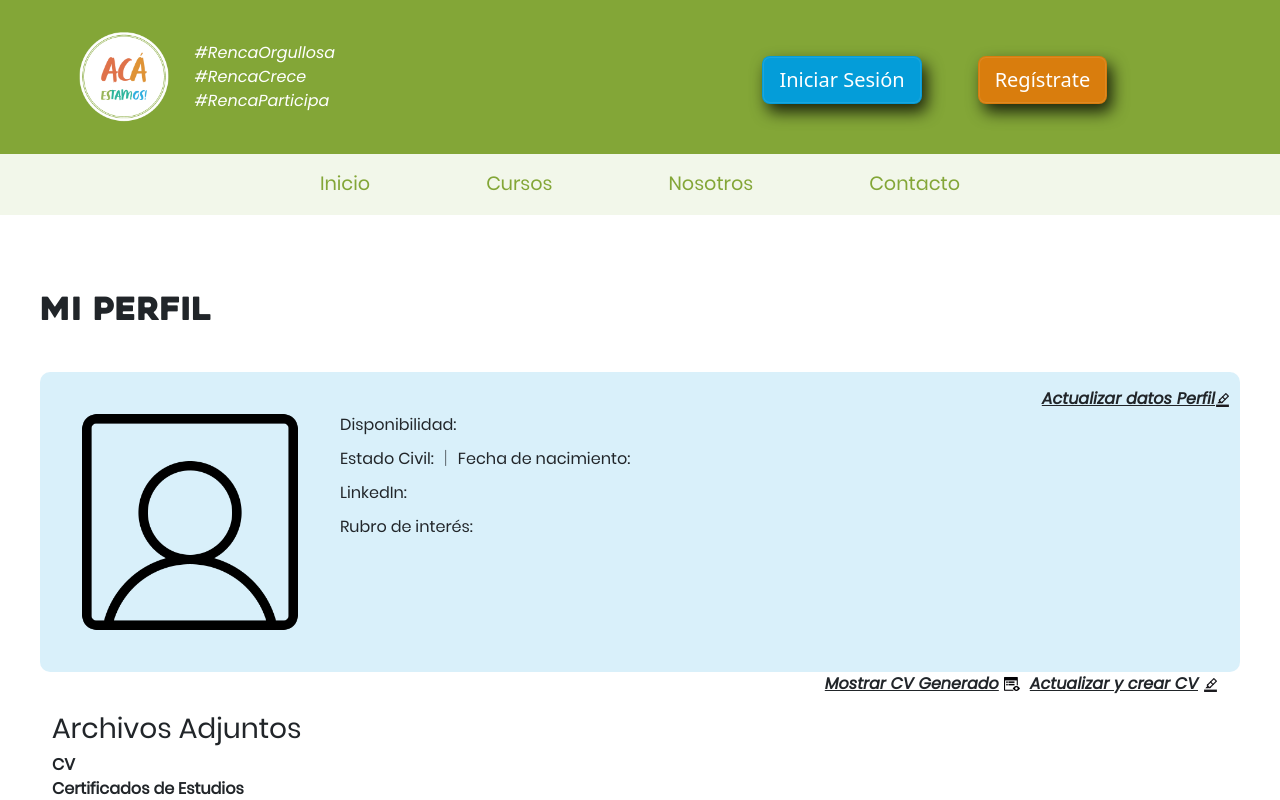
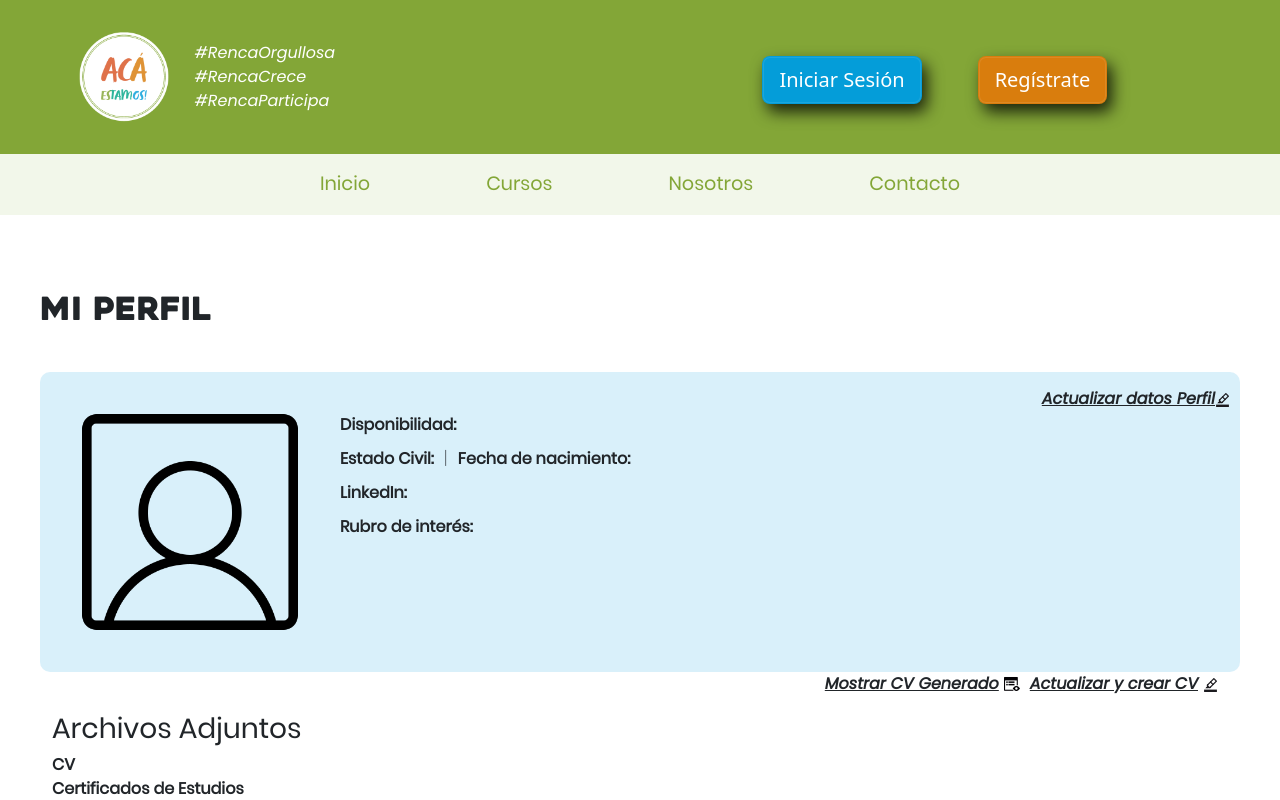
Before and after one commit to cxrlosarmando/Aca-Estamos-, a React (Vite) app in the folder acaestamos-front/: page /Perfil-Usuario in a window 1280 px wide. Shown: the top 800 px of the page. Built offline with nearby package versions, Linux system fonts and the light colour scheme; a web font is replaced by a local one.

Commit message:
arreglos varios

```diff
--- a/acaestamos-front/src/componentes/PagesEmpresas/EditInfoEmpresa/EditInfoEmpresa.jsx
+++ b/acaestamos-front/src/componentes/PagesEmpresas/EditInfoEmpresa/EditInfoEmpresa.jsx
@@ -45,7 +45,7 @@ const EditInfoEmpresa = () => {
                         <div className="col-5 firstColEdit" style={{ backgroundColor: "#D9D9D9" }}>
                             <div className="row container-fluid editItems p-2 justify-content-center" style={{ backgroundColor: "#03A688" }}>
                                 <div className="col-10">
-                                    <h5 className="itemsEdit">QUIENES SOMOS</h5>
+                                    <h5 className="itemsEdit">QUIÉNES SOMOS</h5>
                                 </div>
                                 <div className="col-1">
                                 <Link to="/Edit-Perfil-Empresa"><i className="fa-solid fa-pen-to-square fa-xl iconEmpresa"></i></Link>
--- a/acaestamos-front/src/componentes/PagesEmpresas/EditPerfilEmpresa/EditPerfilEmpresa.jsx
+++ b/acaestamos-front/src/componentes/PagesEmpresas/EditPerfilEmpresa/EditPerfilEmpresa.jsx
@@ -214,7 +214,7 @@ const EditPerfilEmpresa = () => {
                                         </select>
                                     </div>
                     <div className="mb-3">
-                      <label htmlFor="acerca-de" className="form-label">Quienes somos:</label>
+                      <label htmlFor="acerca-de" className="form-label">Quiénes somos:</label>
                       <input type="text" className="form-control" defaultValue={PerfilE && PerfilE.Acercade} onChange={(e) => setAcercade(e.target.value)} />
                     </div>
                     <div className="mb-3">
@@ -228,7 +228,7 @@ const EditPerfilEmpresa = () => {
                   </div>
                   <div className="col">
                     <div className="mb-3">
-                      <label htmlFor="correo" className="form-label">Correo Contacto:</label>
+                      <label htmlFor="correo" className="form-label">Correo de contacto:</label>
                       <input type="text" className="form-control" placeholder="correo@gmail.com" defaultValue={PerfilE && PerfilE.CorreoContacto} onChange={(e) => setCorreoContacto(e.target.value)} />
                     </div>
                     <div className="mb-3">
@@ -244,7 +244,7 @@ const EditPerfilEmpresa = () => {
                       <input type="text" className="form-control" placeholder="LinkedIn" defaultValue={PerfilE && PerfilE.LinkedIn} onChange={(e) => setLinkedIn(e.target.value)} />
                     </div>
                     <div className="mb-3">
-                      <label className="form-label">Adjuntar imagen de Empresa o logotipo:</label>
+                      <label className="form-label">Adjuntar imagen de empresa o logotipo:</label>
                       <input className="form-control" type="file" name="ImagenEmpresa" accept="image/png, image/jpeg" onChange={handleImagenEmpresaChange} />
                     </div>
                   </div>
--- a/acaestamos-front/src/componentes/PagesEmpresas/InfoEmpresa/InfoEmpresa.jsx
+++ b/acaestamos-front/src/componentes/PagesEmpresas/InfoEmpresa/InfoEmpresa.jsx
@@ -42,7 +42,7 @@ const InfoEmpresa = () => {
                         <div className="col-5 firstColE" style={{ backgroundColor: "#D9D9D9" }}>
                             <div className="row container-fluid containerItemsE p-2 justify-content-center" style={{ backgroundColor: "#03A688" }}>
                                 <div className="col-10">
-                                    <h5 className="itemsE">QUIENES SOMOS</h5>
+                                    <h5 className="itemsE">QUIÉNES SOMOS</h5>
                                 </div>
                             </div>
                             <div className="container-fluid infoEmpresa">
--- a/acaestamos-front/src/componentes/PagesEmpresas/PerfilEmpresa/PerfilEmpresa.jsx
+++ b/acaestamos-front/src/componentes/PagesEmpresas/PerfilEmpresa/PerfilEmpresa.jsx
@@ -40,8 +40,8 @@ const PerfilEmpresa = () => {
                         <div className="col-perfile2">
                             <h3 className="Nombre-perfile"> {PerfilE && PerfilE.NombreEmpresa}</h3>
                             <ul className="Elementos-perfile">
-                                <li><a>Correo: {PerfilE && PerfilE.Email}</a></li>
-                                <li><a>Descripción del perfil: {PerfilE && PerfilE.Acercade}</a></li>
+                                <li><a><b>Correo:</b> {PerfilE && PerfilE.Email}</a></li>
+                                <li><a><b>Descripción del perfil:</b> {PerfilE && PerfilE.Acercade}</a></li>
                             </ul>
                         </div>
                         <div className="col-perfile3">
--- a/acaestamos-front/src/componentes/PagesUsuario/DatosPersonales/DatosPersonales.jsx
+++ b/acaestamos-front/src/componentes/PagesUsuario/DatosPersonales/DatosPersonales.jsx
@@ -174,7 +174,7 @@ const DatosPersonales = () => {
                                     </div>
                                     <div className="mb-3">
                                         <label htmlFor="RubroOpciones" className="form-label">
-                                            Rubro de interes:
+                                            Rubro de interés:
                                         </label>
                                         <select className="form-select" id="disponibilidadOpciones" value={Rubro} onChange={(e) => setRubro(e.target.value)}>
                                             <option value="Administración">Administración</option>
@@ -237,7 +237,7 @@ const DatosPersonales = () => {
                                         </label>
                                         <select className="form-select" id="disponibilidadOpciones" value={Disponibilidad} onChange={(e) => setDisponibilidad(e.target.value)}>
                                             <option value="Disponible">Disponible</option>
-                                            <option value="En Busqueda Activa">En Busqueda Activa</option>
+                                            <option value="En Busqueda Activa">En búsqueda activa</option>
                                             <option value="No Disponible">No disponible</option>
                                         </select>
                                     </div>
--- a/acaestamos-front/src/componentes/PagesUsuario/PerfilUsuario/PerfilUsuario.jsx
+++ b/acaestamos-front/src/componentes/PagesUsuario/PerfilUsuario/PerfilUsuario.jsx
@@ -43,10 +43,10 @@ const PerfilUsuario = () => {
                         <div className="col-perfil2">
                             <h3 className="Nombre-perfil">{perfil && perfil.Nombre} {perfil && perfil.Apellido}</h3>
                             <ul className="Elementos-perfil">
-                                <li><span>Disponibilidad: {perfil && perfil.Disponibilidad}</span></li>
-                                <li><span>Estado Civil: {perfil && perfil.EstadoCivil} ｜ Fecha de nacimiento:  {perfil && moment(perfil.FechaNacimiento).locale('es').format('DD [de] MMMM [de] YYYY')}</span></li>
-                                <li><span>LinkedIn: {perfil && perfil.LinkedIn}</span></li>
-                                <li><span>Rubro de interés: {perfil && perfil.Rubro}</span></li>
+                                <li><span><b>Disponibilidad:</b> {perfil && perfil.Disponibilidad}</span></li>
+                                <li><span><b>Estado Civil:</b> {perfil && perfil.EstadoCivil} ｜ <b>Fecha de nacimiento:</b>  {perfil && moment(perfil.FechaNacimiento).locale('es').format('DD [de] MMMM [de] YYYY')}</span></li>
+                                <li><span><b>LinkedIn:</b> {perfil && perfil.LinkedIn}</span></li>
+                                <li><span><b>Rubro de interés:</b> {perfil && perfil.Rubro}</span></li>
                             </ul>
                         </div>
                         <div className="col-perfil3">
```
